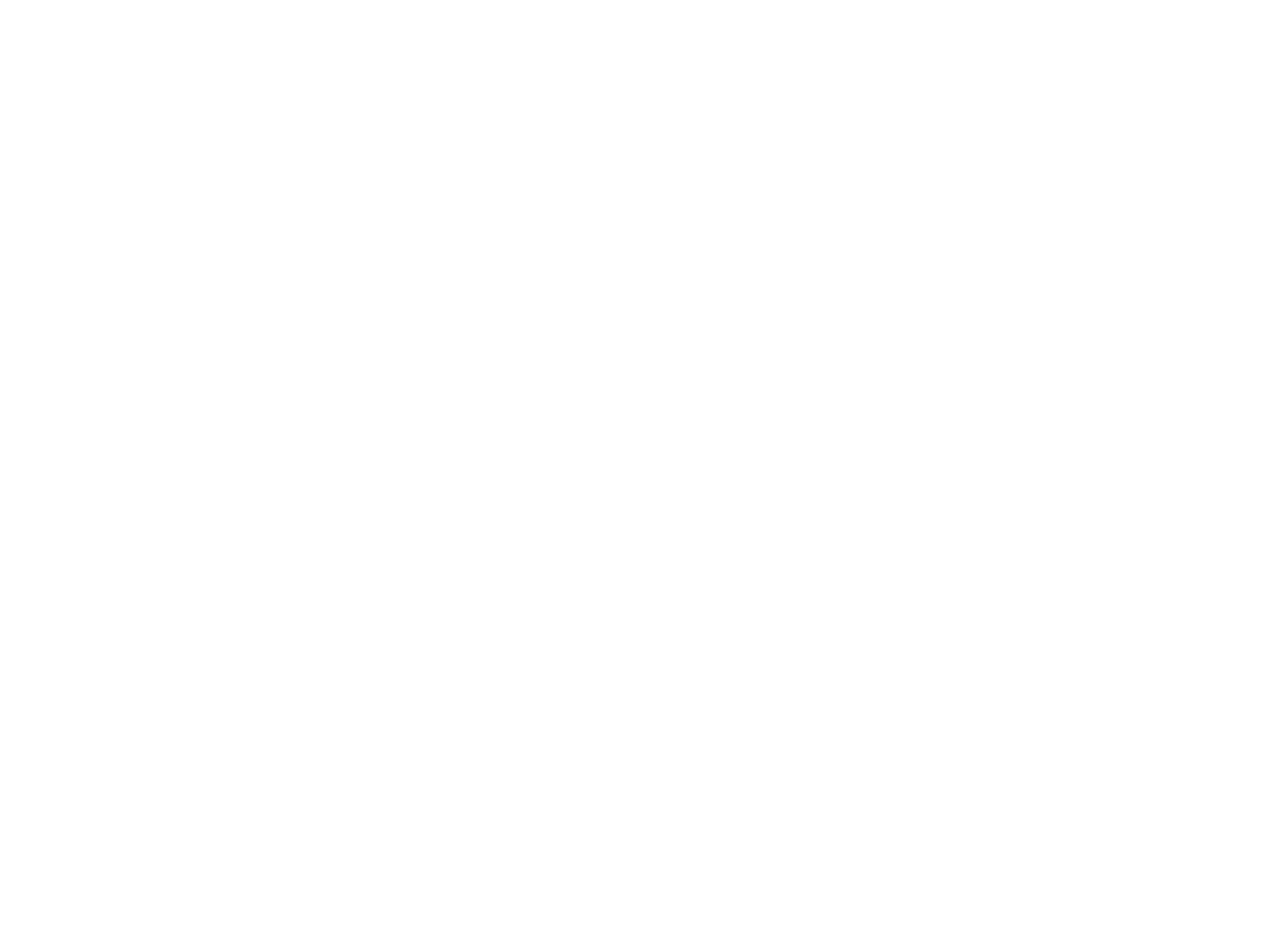
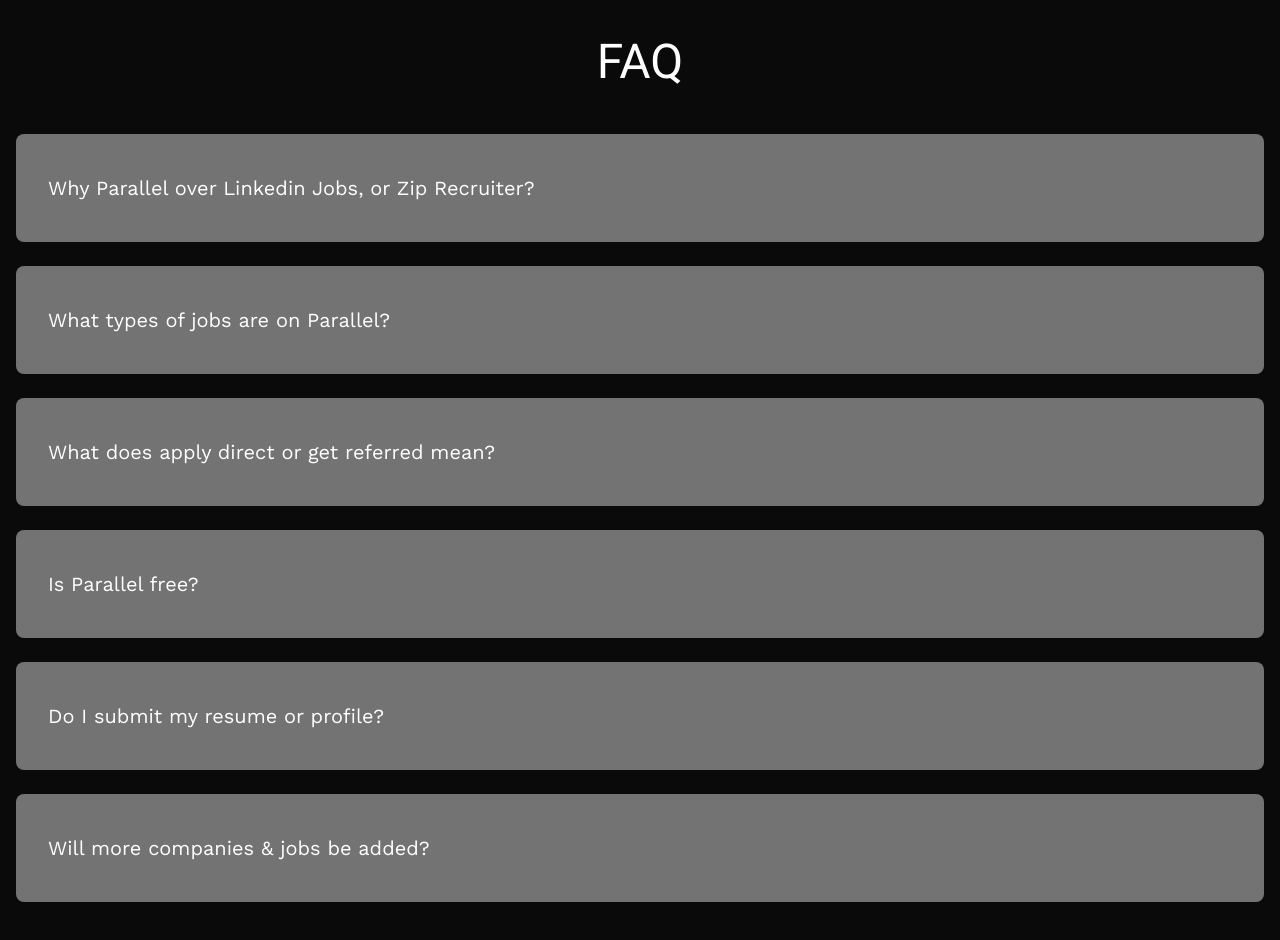
Before and after one commit to ROFLERGG/react-first-app, a React (Create React App) app: page / in a window 1280 px wide. Shown: the part 4860-5800 px from the top of the page. Before the commit the page ends 4778 px from the top, so only its background shows below. Built offline with nearby package versions, Linux system fonts and the light colour scheme.

Commit message:
added section

```diff
--- a/src/App.js
+++ b/src/App.js
@@ -310,7 +310,7 @@ function Media() {
 
 const tabData = ["Build your new profile", "Discover jobs you love", "Apply direct to teams", "Get quick feedback", "Land interviews quicker"]
 
-function Section() {
+function MediaTabs() {
   const [tab, setTab] = useState(1);
   return (
     <div className='flex justify-between gap-12'>
@@ -334,6 +334,42 @@ function Section() {
         <div className={tab === 5 ? "block w-full h-full bg-neutral-800 rounded-2xl" : "hidden"}></div>
       </div>
     </div>
+  )
+}
+
+const faqData = [
+  "Why Parallel over Linkedin Jobs, or Zip Recruiter?",
+  "What types of jobs are on Parallel?",
+  "What does apply direct or get referred mean?",
+  "Is Parallel free?",
+  "Do I submit my resume or profile?",
+  "Will more companies & jobs be added?"
+];
+
+function FaqBtn() {
+  return (
+    faqData.map((title) => {
+      return(
+        <button className='px-8 py-10 bg-neutral-500 flex justify-between space-x-3 rounded-lg'>
+          <span className='text-white text-xl'>{title}</span>
+        </button>
+      )
+    })
+  )
+}
+
+function FAQ() {
+  return (
+    <section className='bg-neutral-950 py-[120px]'>
+        <div className='container'>
+          <div className='flex flex-col space-y-12'>
+            <h2 className='text-5xl text-white font-roboto w-fit mx-auto'>FAQ</h2>
+            <div className='flex flex-col space-y-6'>
+              <FaqBtn/>
+            </div>
+          </div>
+        </div>
+    </section>
   )
 }
 
@@ -426,11 +462,13 @@ function Main() {
             {/* media */}
             <div className='flex flex-col space-y-12'>
               <h2 className='text-5xl font-roboto w-fit mx-auto'>It’s simple to get started</h2>
-              <Section/>
+              <MediaTabs/>
             </div>
           </div>
         </div>
       </section>
+      {/* third section */}
+      <FAQ/>
     </main>
   )
 }
```
